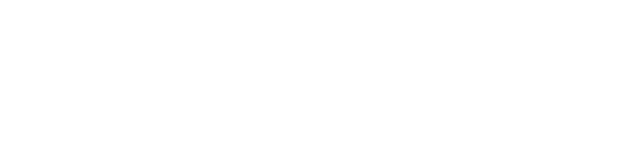
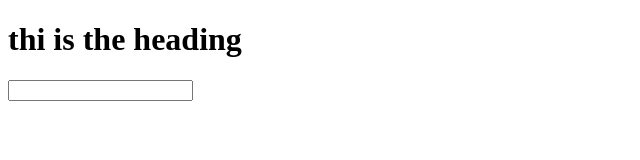
Before and after one commit to Doragodwin-web/githup-toturials, a plain HTML site: page index.html in a window 1280 px wide. Shown: the whole page, without its empty margins (0-640 px from the left). Drawn offline with Linux system fonts and the light colour scheme.

Commit message:
i created form

```diff
--- a/index.html
+++ b/index.html
@@ -7,6 +7,9 @@
   <title>Document</title>
 </head>
 <body>
-
+  <h1 id="demo">thi is the heading</h1>
+  <form action="">
+  <input type="text">
+</form>
 </body>
 </html>
```
